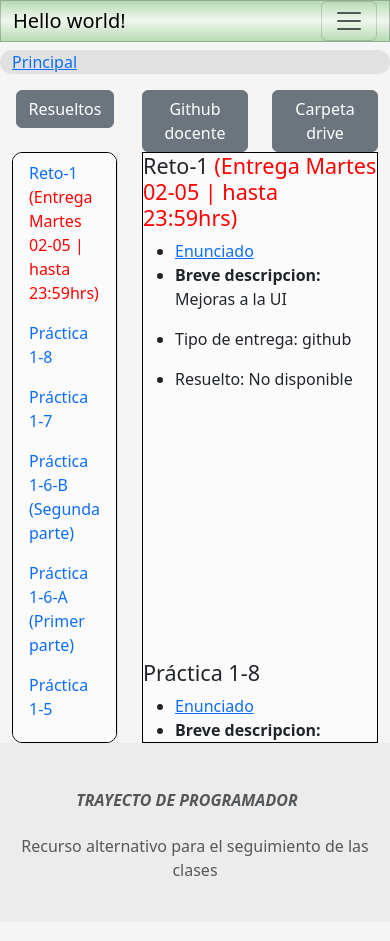
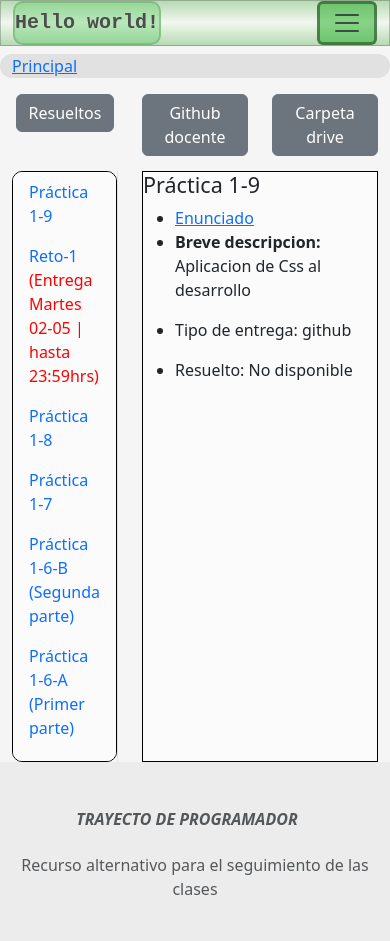
Before and after one commit to Erick-C3/Trayecto-de-Programador-, a plain HTML site: page index.html in a window 390 px wide. Drawn offline with nearby package versions, Linux system fonts and the light colour scheme.

Commit message:
modificaciones esteticas a barra de navegacion

```diff
--- a/css/info-material.css
+++ b/css/info-material.css
@@ -32,7 +32,7 @@
 
     #navegador-anidado-clases {
         margin: 0px;
-        padding: 0px !important;
+        padding: 15px 0px 0px 0px !important;
     }
 
     #navbar-example3{
@@ -54,7 +54,7 @@
 }
 
 .item{
-    padding-bottom: 30vh;
+    padding-bottom: 50vh;
 }
 
 
--- a/data/practicasInfo.js
+++ b/data/practicasInfo.js
@@ -85,6 +85,13 @@ const practicas = [
         "Mejoras a la UI",
         "https://docs.google.com/presentation/d/1QIRjJdysE34KLqI3e9FCZFgjJZQ22Fnxjm9R01Jbq3c/edit?usp=sharing",
         "(Entrega Martes 02-05 | hasta 23:59hrs)".fontcolor("red")
+    ),
+    new Practica(
+        1,
+        9,
+        "Aplicacion de Css al desarrollo",
+        "https://docs.google.com/presentation/d/1BJoDEoFqBEKXL9f-zmLLYXogZcI_ETQwnPn6x2oP2Kw/edit#slide=id.g1e21b0a3579_0_0",
+        INFO_EXTRA_DEF
     )
 ];
 
--- a/general.css
+++ b/general.css
@@ -11,10 +11,31 @@
     --color-nav-principal-item-border: rgba(0, 0, 0, 0.386);
 
     --footer-bg-color: rgba(222, 222, 222, 0.405);
+    --navbar-toggler-color-borde-nulo: rgba(255, 255, 255, 0);
 }
 
 body{
     background-color:  var(--color-fondo-claro);
+}
+
+.navbar-brand{
+    background-color: rgba(89, 204, 98, 0.363);
+    border-radius: 10px;
+    border: 2px solid rgba(109, 168, 109, 0.548);
+    font-weight: bold;
+    font-family: monospace;
+    color: rgb(77, 77, 77);
+}
+
+.navbar-toggler:hover {
+    border: 3px solid rgba(0, 0, 0, 0.384);
+    background-color: rgba(27, 202, 27, 0.24);
+    color: rgba(106, 156, 93, 0.603);
+}
+.navbar-toggler{
+    border: 3px solid rgba(0, 0, 0, 0.384);
+    color: var(--navbar-toggler-color-borde-nulo);
+    background-color: rgba(36, 175, 36, 0.514);
 }
 
 .nav-principal-item{
```
